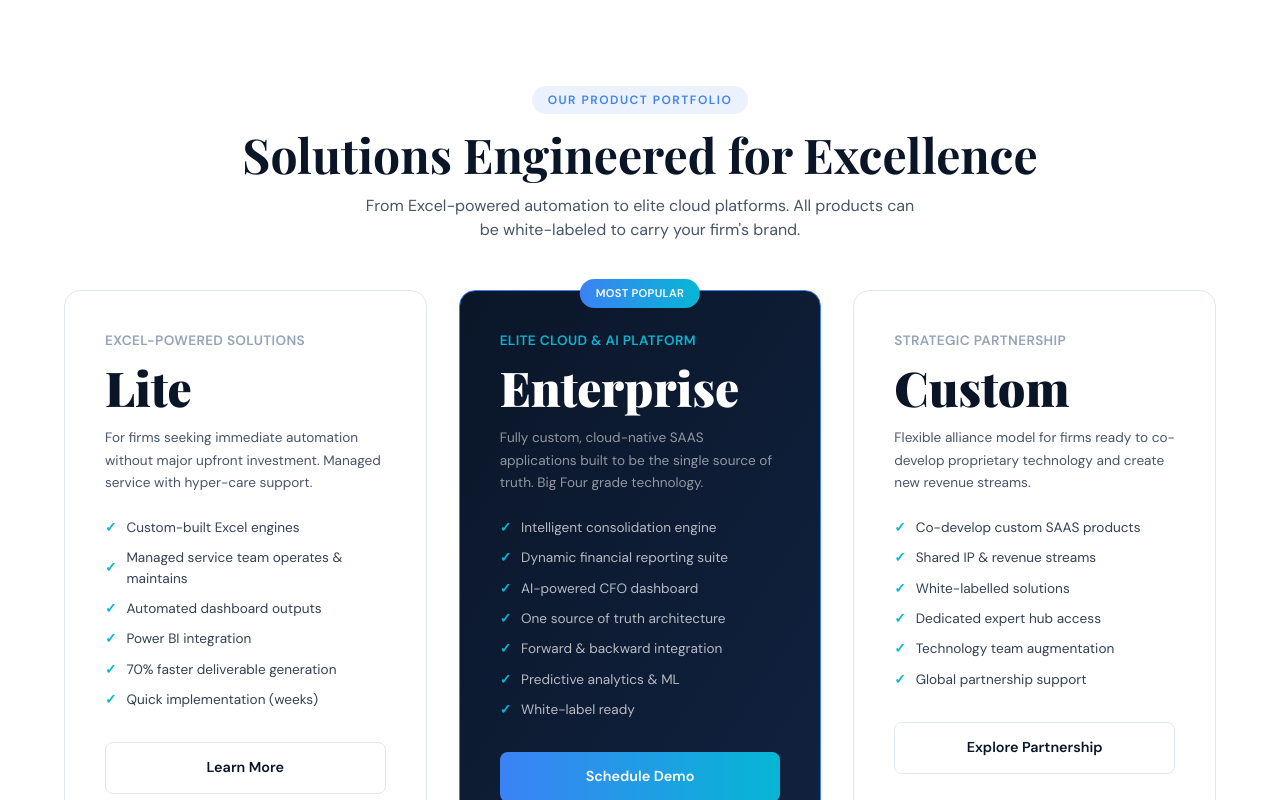
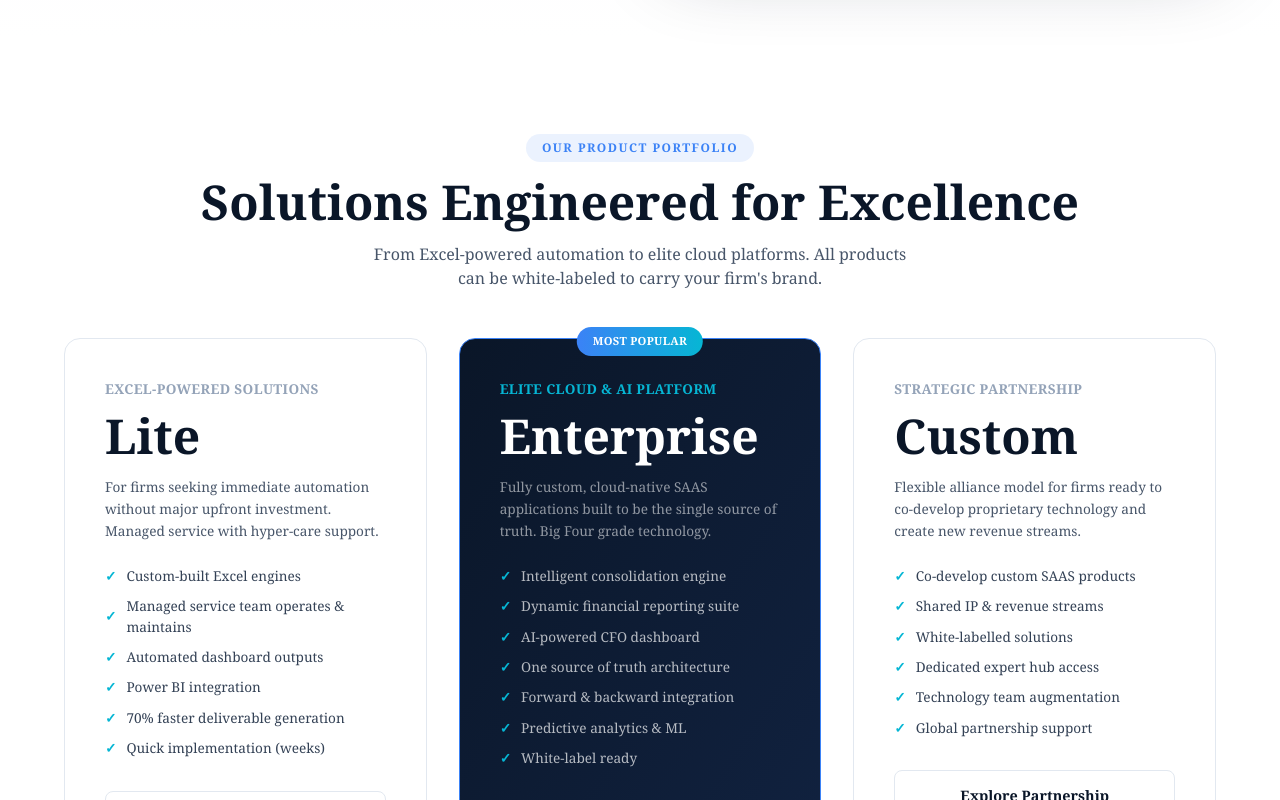
Before and after one commit to devashish2006/SuviCorp, a Next.js app: page / in a window 1280 px wide. Shown: the part 4340-5140 px from the top of the page. Built offline with nearby package versions, Linux system fonts and the light colour scheme.

Commit message:
add cambria

```diff
--- a/app/globals.css
+++ b/app/globals.css
@@ -1,4 +1,7 @@
-@import url('https://fonts.googleapis.com/css2?family=Playfair+Display:wght@400;700;900&family=DM+Sans:wght@300;400;500;600&display=swap');
+/* Cambria is a system font — no external import needed */
+:root {
+  --font-cambria: 'Cambria', 'Georgia', 'Times New Roman', serif;
+}
 
 @tailwind base;
 @tailwind components;
@@ -12,6 +15,7 @@
 
   body {
     @apply font-sans bg-white text-navy;
+    font-family: var(--font-cambria);
     overflow-x: hidden;
     max-width: 100vw;
   }
@@ -118,6 +122,7 @@
 :root {
   --background: #ffffff;
   --foreground: #171717;
+  --font-cambria: 'Cambria', 'Georgia', 'Times New Roman', serif;
 }
 
 /* Dark mode disabled — site uses its own controlled dark theme */
@@ -125,6 +130,7 @@
 body {
   color: var(--foreground);
   background: #ffffff;
+  font-family: var(--font-cambria);
 }
 
 /* ─── Team Section: responsive card + image overflow ─── */
--- a/app/layout.tsx
+++ b/app/layout.tsx
@@ -1,19 +1,6 @@
 import type { Metadata } from "next";
-import { Playfair_Display, DM_Sans } from "next/font/google";
 import "./globals.css";
 import ChatBot from "@/components/ui/ChatBot";
-
-const playfair = Playfair_Display({
-  variable: "--font-playfair",
-  subsets: ["latin"],
-  weight: ["400", "700", "900"],
-});
-
-const dmSans = DM_Sans({
-  variable: "--font-dm-sans",
-  subsets: ["latin"],
-  weight: ["300", "400", "500", "600"],
-});
 
 export const metadata: Metadata = {
   title: "SUVI Internationals – Strategic Technology Hub for Accounting Firms",
@@ -27,9 +14,7 @@ export default function RootLayout({
 }>) {
   return (
     <html lang="en">
-      <body
-        className={`${playfair.variable} ${dmSans.variable} antialiased`}
-      >
+      <body className="antialiased">
         {children}
         <ChatBot />
       </body>
--- a/tailwind.config.ts
+++ b/tailwind.config.ts
@@ -24,8 +24,8 @@ export default {
         },
       },
       fontFamily: {
-        playfair: ['Playfair Display', 'serif'],
-        sans: ['DM Sans', 'sans-serif'],
+        playfair: ['Cambria', 'Georgia', 'Times New Roman', 'serif'],
+        sans: ['Cambria', 'Georgia', 'Times New Roman', 'serif'],
       },
       backgroundImage: {
         'hero-gradient': 'linear-gradient(135deg, #0a1628 0%, #112240 50%, #0d2845 100%)',
```
